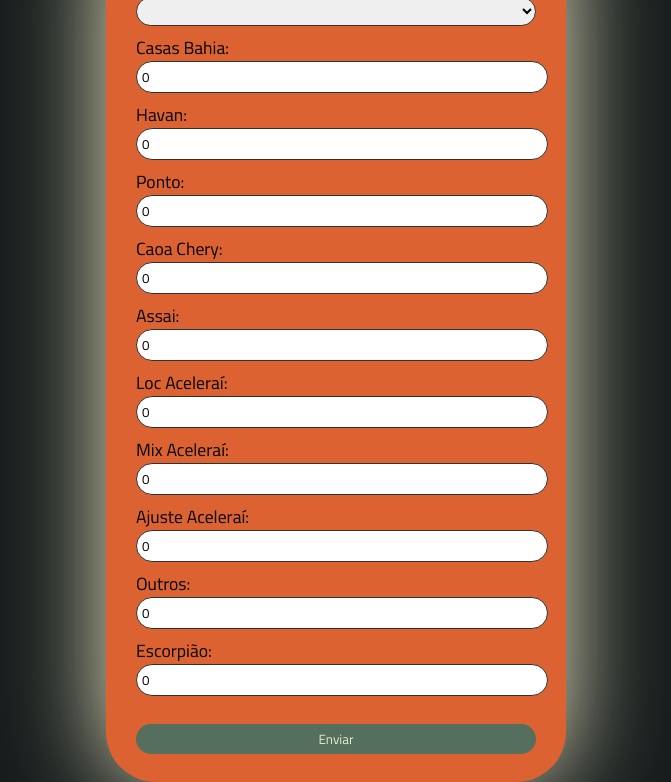
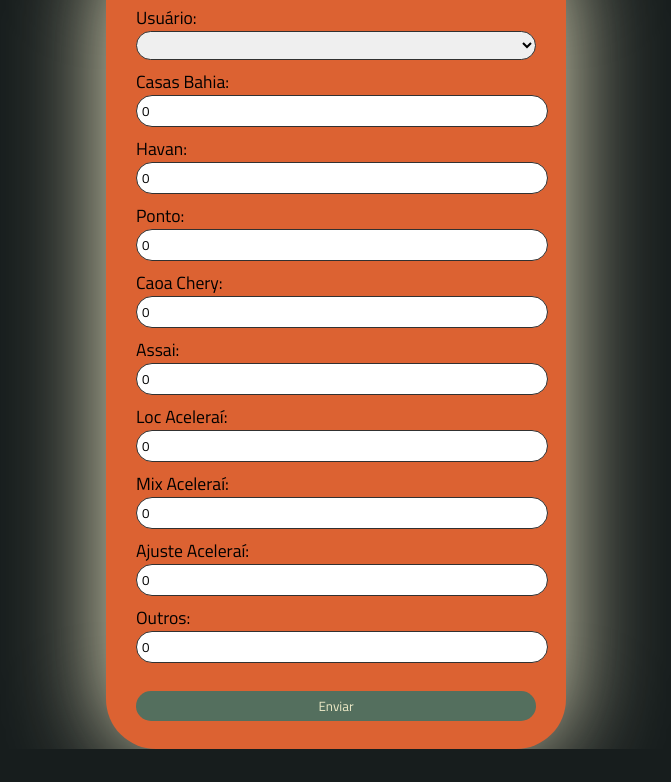
Before and after one commit to TheoQueiroz/dashboardfuzzr, a plain HTML site: page index.html in a window 1280 px wide. Shown: the part 55-837 px from the top of the page, without its empty margins (304-975 px from the left). After the commit the page ends 804 px from the top, so only its background shows below. Drawn offline with Linux system fonts and the light colour scheme; sample sign-in values are in the browser's storage.

Commit message:
Update index.html

```diff
--- a/index.html
+++ b/index.html
@@ -67,8 +67,6 @@
             <label for="tmoutros">Outros:</label>
             <input type="number" id="tmoutros" name="tmoutros" value="0">
 
-            <label for="tmoutros">Escorpião:</label>
-            <input type="number" id="tmoutros" name="tmoutros" value="0">
 
             <button type="submit">Enviar</button>
         </form>
```
